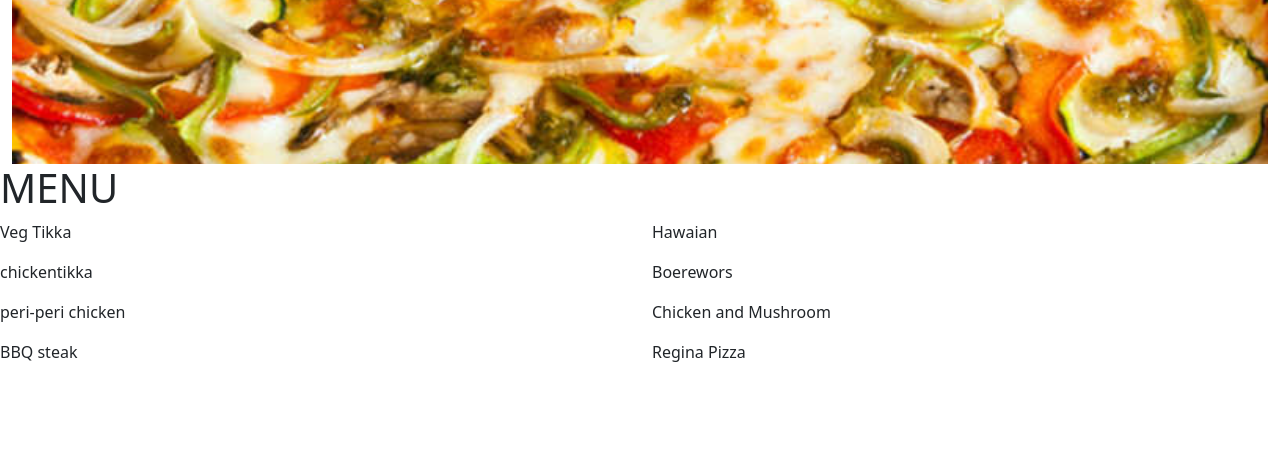
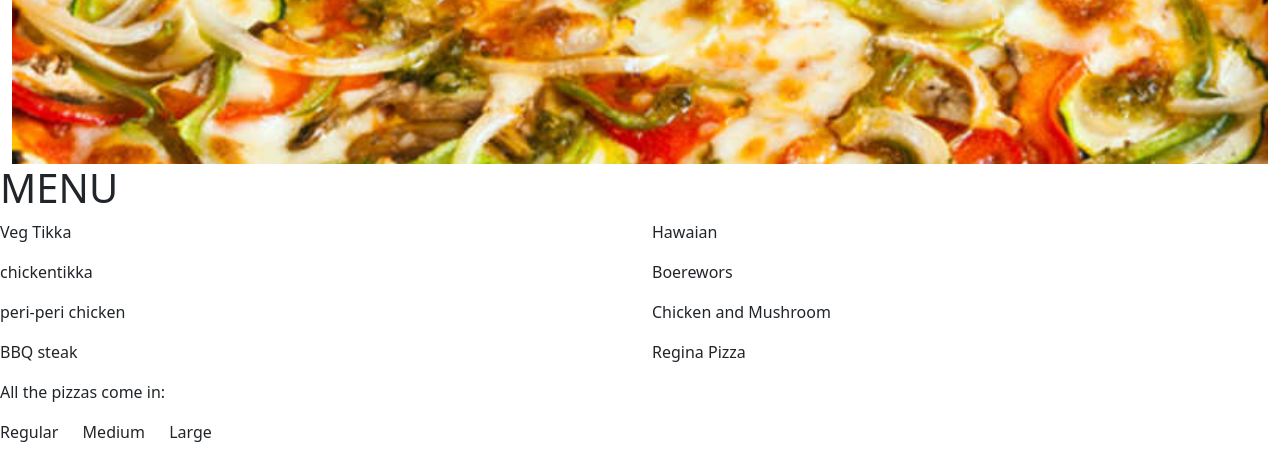
Before and after one commit to kimutaiamos/Germanian-pizza, a plain HTML site: page index.html in a window 1280 px wide. Shown: the part 636-1096 px from the top of the page. Before the commit the page ends 1016 px from the top, so only its background shows below. Drawn offline with nearby package versions, Linux system fonts and the light colour scheme.

Commit message:
added texxts to display pizza size

```diff
--- a/index.css
+++ b/index.css
@@ -22,3 +22,16 @@
   #land-text {
     padding-top: 200px;
   }
+  li{
+    display: inline;
+    margin-right: 20px;
+  }
+
+  #order-pizza {
+    color:black;
+  }
+
+#list li {
+    font-size: 24px;
+    font-family: system-ui, serif;
+  }
--- a/index.html
+++ b/index.html
@@ -41,6 +41,12 @@
                 <p>Chicken and Mushroom</p>
                 <p>Regina Pizza</p>
               </div>
+              <P>All the pizzas come in:</P>
+              <ol>
+                <li>Regular</li>
+                <li>Medium</li>
+                <li>Large</li>
+              </ol>
     </div>
     <script src="https://code.jquery.com/jquery-3.6.0.js"
      integrity="sha256-H+K7U5CnXl1h5ywQfKtSj8PCmoN9aaq30gDh27Xc0jk="
```
